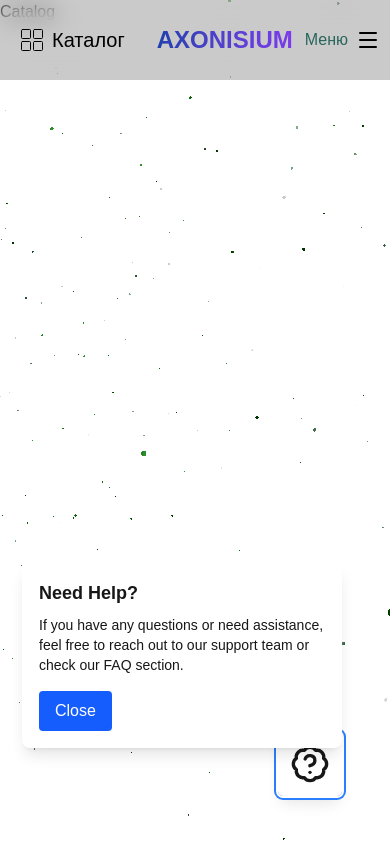
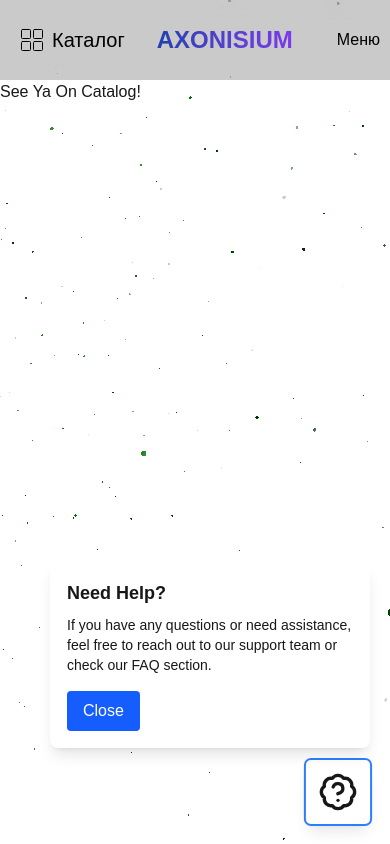
Before and after one commit to pbadevel/zelenble-site, a Next.js app: page /catalog in a window 390 px wide. Both pictures are taken after a click on the button "Help". Built offline with nearby package versions, Linux system fonts and the light colour scheme.

Commit message:
Upgraded ui & navbar

```diff
--- a/src/app/catalog/page.tsx
+++ b/src/app/catalog/page.tsx
@@ -3,8 +3,13 @@
 
 const CatalogPage = () => {
     return (
-        <div className="text-[var(--text-foreground)] items-center w-full h-full">
-            Catalog
+        <div className="pt-20 text-[var(--text-foreground)] w-full h-screen">
+            <div className="flex items-center justify-center"></div>
+            <div>
+                <h1>
+                    See Ya On Catalog!
+                </h1>
+            </div>
         </div>
     )
 }
--- a/src/app/layout.tsx
+++ b/src/app/layout.tsx
@@ -33,8 +33,8 @@ export default function RootLayout({
       >
         <PageLoader>
           <UpNavBar />
-          <main className="min-h-screen w-full overflow-x-hidden">
-            {children}
+          <main className="w-full overflow-x-hidden">
+              {children}
             <Background />
             <StaticDecorations />
           </main>
--- a/src/components/features/company/company-start-page.tsx
+++ b/src/components/features/company/company-start-page.tsx
@@ -48,8 +48,8 @@ export const CompanyInfo = () => {
     <>
         <div className="w-full h-screen flex items-center justify-center">
             <div className="text-center">
-                <div className="h-20 flex items-center justify-center">
-                    <h1 className="text-2xl md:text-5xl font-light text-[var(--text-foreground)] max-w-[2000px] justify-center tracking-widest uppercase flex max-md:flex-wrap">
+                <div className="flex items-center justify-center">
+                    <h1 className=" text-2xl md:text-5xl font-light text-[var(--text-foreground)] max-w-[2000px] justify-center tracking-widest uppercase flex max-md:flex-wrap">
                         {displayedText.split('').map((letter, index) => {
                             return (
                             <span
--- a/src/components/layout/background/index.tsx
+++ b/src/components/layout/background/index.tsx
@@ -12,12 +12,12 @@ const Background = () => {
 
   if (!mounted) {
     return (
-      <div className="w-full h-screen fixed top-0 left-0 bottom-0 right-0 z-[-10] bg-white dark:bg-black" />
+      <div className="w-full h-screen fixed top-0 left-0 bottom-0 right-0 z-[-100] bg-white dark:bg-black" />
     );
   }
 
   return (
-    <div className="w-full h-screen fixed top-0 left-0 bottom-0 right-0 z-[-10] bg-[var(--background)] transition-colors duration-300">
+    <div className="w-full h-screen fixed top-0 left-0 bottom-0 right-0 z-[-100] bg-[var(--background)] transition-colors duration-300">
       <Particles
         particleColors={["#fcfcfc", "#006000", "#2e527a5a"]}
         particleCount={1000}
--- a/src/components/layout/background/static-decorations.tsx
+++ b/src/components/layout/background/static-decorations.tsx
@@ -1,33 +1,34 @@
 'use client';
 
+import { SocialLink } from "@/components/ui/social-media-link";
 import Helper from "../helper";
 
 
 export const StaticDecorations = () => {
     return (
         <>
-            <div className="z-[-9] fixed inset-0 pointer-events-none">
+            <div className="fixed inset-1 pointer-events-none">
                 {/* Горизонтальные линии */}
                 {/* <div className="absolute top-1/3 left-0 right-0 h-px bg-white/10"></div>
                 <div className="absolute top-2/3 left-0 right-0 h-px bg-white/10"></div>
 
                 <div className="absolute left-1/3 top-0 bottom-0 w-px bg-white/10"></div>
-                <div className="absolute left-2/3 top-0 bottom-0 w-px bg-white/10"></div>
+                <div className="absolute left-2/3 top-0 bottom-0 w-px bg-white/10"></div> */}
 
-                <div className="absolute top-8 left-8 w-16 h-16 border-t border-l border-white/20"></div>
+                {/* <div className="absolute top-8 left-8 w-16 h-16 border-t border-l border-white/20"></div>
                 <div className="absolute top-8 right-8 w-16 h-16 border-t border-r border-white/20"></div>
                 <div className="absolute bottom-8 left-8 w-16 h-16 border-b border-l border-white/20"></div>
                 <div className="absolute bottom-8 right-8 w-16 h-16 border-b border-r border-white/20"></div> */}
 
                 {/* Копирайт */}
-                <div className="absolute bottom-8 left-8 opacity-0 animate-fade-in-slow">
-                    <p className="text-xs text-white/40 font-light tracking-wider">
+                <div className="absolute bottom-8 left-8 animate-fade-in-slow">
+                    <p className="text-xs text-white font-light tracking-wider">
                         © {new Date().getFullYear()} • ALL RIGHTS RESERVED
                     </p>
                 </div>
 
                 {/* Социальные ссылки */}
-                <div className="absolute bottom-8 right-8 opacity-0 animate-fade-in-slow">
+                <div className="absolute bottom-25 right-5 animate-fade-in-slow pointer-events-auto">
                     <div className="flex flex-col items-end gap-4">
                         <SocialLink
                             href="https://t.me/pbadev"
@@ -46,24 +47,3 @@ export const StaticDecorations = () => {
         </>
     );
 };
-
-
-
-// Компонент для социальных ссылок
-const SocialLink = ({ href, name, icon }: { href: string; name: string; icon: string }) => {
-    return (
-        <a
-            href={href}
-            target="_blank"
-            rel="noopener noreferrer"
-            className="group flex items-center gap-3 text-white/60 hover:text-white/90 transition-all duration-300"
-        >
-            <span className="text-xs font-light tracking-widest uppercase transition-all duration-300 group-hover:translate-x-[-2px]">
-                {name}
-            </span>
-            <div className="w-6 h-6 border border-white/20 rounded-sm flex items-center justify-center text-xs transition-all duration-300 group-hover:border-white/60 group-hover:translate-x-[2px]">
-                {icon}
-            </div>
-        </a>
-    );
-};
--- a/src/components/layout/helper/helper.tsx
+++ b/src/components/layout/helper/helper.tsx
@@ -9,9 +9,12 @@ const Helper = () => {
 
     return (
         <>
-            <div className="fixed bottom-12 right-12">
+            <div className="fixed bottom-5 right-5">
                 <button
-                    className="p-3 rounded-[5px] bg-transparent text-white shadow-lg focus:outline-none focus:ring-2 focus:ring-blue-500 focus:ring-offset-2"
+                    className={
+                        `p-3 rounded-[5px] bg-transparent
+                        text-white shadow-lg ${helperIsOpen ? "outline-none ring-2 ring-blue-500 ring-offset-[0.1px]":""}`
+                    }
                     aria-label="Help"
                     onClick={() => setHelperIsOpen(!helperIsOpen)}
                 >
@@ -19,7 +22,7 @@ const Helper = () => {
                 </button>
             </div>
             {helperIsOpen && (
-                <div className="fixed bottom-24 right-12 w-80 p-4 bg-[var(--background)] border border-white/10 rounded-lg shadow-lg z-50">
+                <div className="fixed bottom-24 right-5 w-80 p-4 bg-[var(--background)] border border-white/10 rounded-lg shadow-lg z-50">
                     <h3 className="text-lg font-semibold mb-2">Need Help?</h3>
                     <p className="text-sm mb-4">
                         If you have any questions or need assistance, feel free to reach out to our support team or check our FAQ section.
--- a/src/components/layout/navbar/up-navbar.tsx
+++ b/src/components/layout/navbar/up-navbar.tsx
@@ -85,12 +85,6 @@ const UpNavBar = () => {
       }
     };
   }, []);
-  //    Решения (ведет к блоку №3)
-  //   · Как это работает? (ведет к блоку №4)
-  //   · Технологии (ведет к блоку №5)
-  //   · Безопасность (ведет к блоку №6)
-  //   · Партнеры (ведет к блоку №7)
-  //   · Новости (ведет к блоку №9)
 
   return (
       <header
@@ -132,7 +126,7 @@ const UpNavBar = () => {
             </div>
 
             {/* Right Section */}
-            <div className="flex items-center justify-end flex-1 gap-6 pr-4">
+            <div className="flex px-4 items-center justify-end flex-1 gap-6">
               {/* Theme Switcher - Desktop */}
               <div className="hidden min-[60rem]:flex">
                 <ThemeSwitcher />
@@ -140,12 +134,12 @@ const UpNavBar = () => {
 
               {/* Hamburger Menu - Mobile */}
               <div
-                className="flex cursor-pointer min-[60rem]:hidden"
+                className="flex px-4 cursor-pointer min-[60rem]:hidden"
                 onClick={toggleSideMenu}
               >
                 {sideMenuOpened ? null : (
                 <div className='flex flex-nowrap'>
-                  <span className='pr-2 text-[var(--navbar-text-hover)]'>Меню</span> <Menu size={24} />
+                  <span className='pr-2 text-[var(--navbar-text)] hover:text-[var(--navbar-text-hover)]'>Меню</span> <Menu size={24} />
                 </div>
                 )
                 }
@@ -160,17 +154,16 @@ const UpNavBar = () => {
           <>
             {/* Overlay */}
             <div
-              className="inset-0 bg-[var(--navbar-bg)] z-100 lg:hidden"
+              className="inset-0 bg-[var(--navbar-bg)] z-11 lg:hidden"
               onClick={toggleSideMenu}
             />
 
             {/* Side Menu */}
-            <div className="fixed top-0 right-0 h-full w-80 bg-transparent shadow-xl z-50 transform transition-transform duration-500 ease-in-out lg:hidden">
-              <div className="p-6 h-full flex flex-col">
+            <div className="fixed top-5 right-0 h-full w-70 bg-transparent shadow-xl z-10 transform transition-transform duration-500 ease-in-out lg:hidden">
+              <div className=" h-full flex flex-col">
 
                 {/* Header and Close Button */}
-                <div className="flex justify-end items-center">
-                  <h2 className="text-xl font-semibold text-[var(--text-primary)] px-3">Меню</h2>
+                <div className="flex justify-end items-center mb-5">
                   <button
                     onClick={toggleSideMenu}
                     className="p-2 hover:bg-[var(--bg-muted)] rounded-lg transition-colors"
@@ -180,13 +173,13 @@ const UpNavBar = () => {
                 </div>
 
                 {/* Mobile Navigation */}
-                <nav className="rounded-t-xl flex flex-col space-y-2 flex-1 bg-[var(--navbar-bg)]">
+                <nav className=" flex flex-col space-y-2 flex-1 bg-[var(--navbar-bg)]">
                   {
                   navigationItems.map((item, index) => (
                     <Link
                       key={index}
                       href={item.href}
-                      className="py-4 px-4 text-[var(--text-primary)] hover:bg-[var(--bg-muted)] rounded-lg transition-colors font-medium"
+                      className="py-4 px-4 text-[var(--navbar-text)] hover:bg-[var(--bg-muted)] rounded-lg transition-colors font-medium"
                       onClick={toggleSideMenu}
                     >
                       {item.label}
@@ -195,8 +188,8 @@ const UpNavBar = () => {
                 </nav>
 
                 {/* Theme Switcher in Mobile Menu */}
-                <div className="rounded-b-xl border-t border-[var(--border-primary)] bg-[var(--navbar-bg)]">
-                  <div className="flex items-center justify-between">
+                <div className="rounded-bl-xl border-t border-[var(--border-primary)] bg-[var(--navbar-bg)]">
+                  <div className="flex items-center justify-between mr-2">
                     <span className="py-4 px-4 text-[var(--text-primary)] rounded-lg transition-colors font-medium">Тема</span>
                     <ThemeSwitcher />
                   </div>
--- /dev/null
+++ b/src/components/ui/social-media-link.tsx
@@ -0,0 +1,20 @@
+
+
+
+export const SocialLink = ({ href, name, icon }: { href: string; name: string; icon: string }) => {
+    return (
+        <a
+            href={href}
+            target="_blank"
+            rel="noopener noreferrer"
+            className="group flex items-center gap-3 text-white/60 hover:text-white/90 transition-all duration-300"
+        >
+            <span className="text-xs font-light tracking-widest uppercase transition-all duration-300 group-hover:translate-x-[-2px]">
+                {name}
+            </span>
+            <div className="w-6 h-6 border border-white/20 rounded-sm flex items-center justify-center text-xs transition-all duration-300 group-hover:border-white/60 group-hover:translate-x-[2px]">
+                {icon}
+            </div>
+        </a>
+    );
+};
```
Also changed, not shown: src/components/layout/page-loader.tsx (+7 -7 lines), src/components/ui/catalog.tsx (+5 -5 lines).
